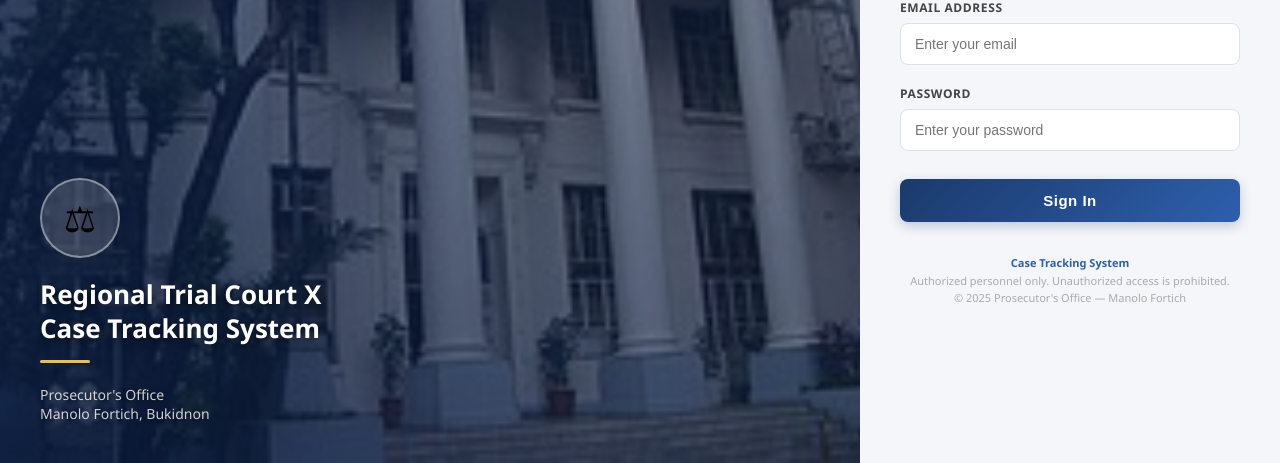
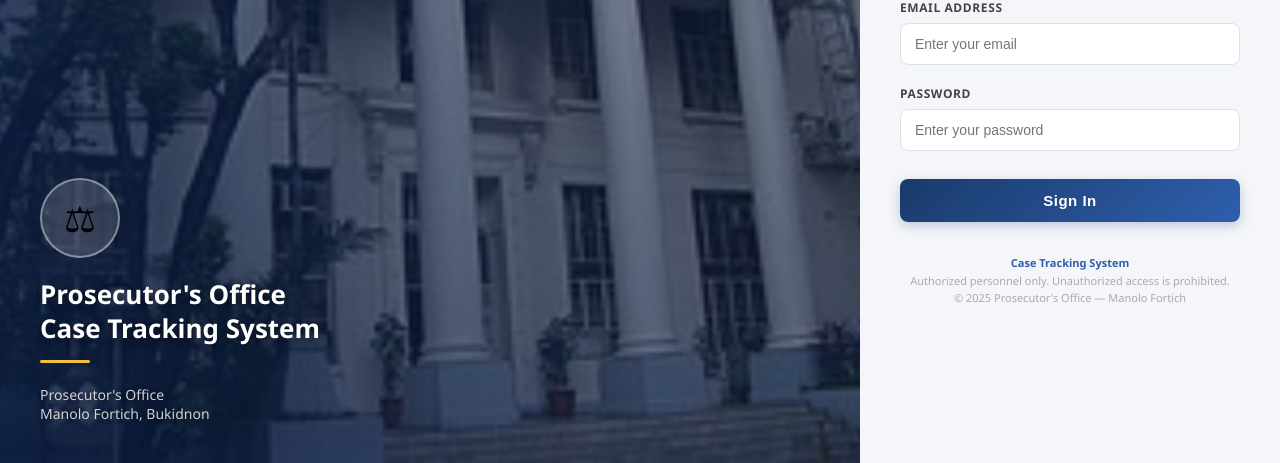
Before and after one commit to Tabique2/case-tracking-system, a Flask app: page /login in a window 1280 px wide. Shown: the part 337-800 px from the top of the page. Run offline with Flask 3, Linux system fonts and the light colour scheme.

```diff
--- a/templates/login.html
+++ b/templates/login.html
@@ -219,7 +219,7 @@
         <img src="{{ url_for('static', filename='3123.JPG') }}" alt="Hall of Justice">
         <div class="left-overlay">
             <div class="seal">⚖</div>
-            <h2>Regional Trial Court X<br>Case Tracking System</h2>
+            <h2>Prosecutor's Office <br>Case Tracking System</h2>
                     <div class="divider"></div>
                     <p>Prosecutor's Office<br>Manolo Fortich, Bukidnon</p>
         </div>
```
